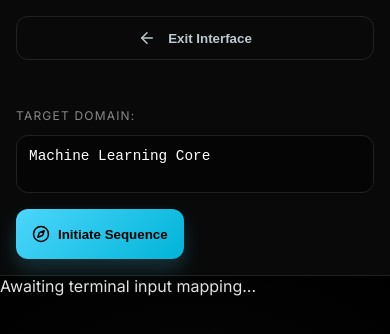
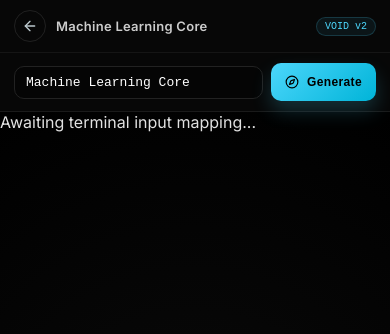
Before and after one commit to rohanwadadar/ai, a React (Vite) app: page / in a window 390 px wide. Both pictures are taken after a click on the button "View Roadmap Design". Shown: the top 334 px of the page. Built offline with nearby package versions, Linux system fonts and the light colour scheme.

Commit message:
ROADMAP MOBILE: High-Fidelity Compact Interface Update

```diff
--- a/src/Roadmap.css
+++ b/src/Roadmap.css
@@ -229,80 +229,223 @@
         flex-direction: column;
     }
 
+    /* ── Compact sticky header ── */
     .roadmap-container .roadmap-sidebar {
         width: 100%;
-        padding: 1rem;
+        padding: 0;
         border-right: none;
-        border-bottom: 1px solid #222;
-        background: rgba(10, 10, 10, 0.98);
+        border-bottom: 1px solid #1a1a1a;
+        background: rgba(8, 8, 8, 0.98);
+        backdrop-filter: blur(12px);
+        flex-shrink: 0;
     }
 
-    .back-button {
-        margin-bottom: 1rem;
-        width: 100%;
-        justify-content: center;
+    /* Header row: back btn + title + badge */
+    .mobile-header-row {
+        display: flex;
+        align-items: center;
+        gap: 10px;
+        padding: 10px 14px;
+        border-bottom: 1px solid #151515;
     }
 
-    .prompt-card {
-        margin-bottom: 1rem;
+    .roadmap-container .back-button {
+        width: 32px;
+        height: 32px;
+        padding: 0;
+        border-radius: 50%;
+        margin-bottom: 0;
+        justify-content: center;
+        flex-shrink: 0;
     }
 
-    .styled-textarea {
-        padding: 0.75rem;
-        font-size: 0.9rem;
+    /* Inline compact input row */
+    .mobile-input-row {
+        display: flex;
+        gap: 8px;
+        align-items: center;
+        padding: 10px 14px;
     }
 
+    .mobile-input-row .styled-textarea {
+        flex: 1;
+        padding: 8px 11px;
+        font-size: 13px;
+        border-radius: 10px;
+        resize: none;
+    }
+
+    .mobile-input-row .neon-btn {
+        padding: 0 14px;
+        height: 38px;
+        border-radius: 10px;
+        font-size: 12px;
+        letter-spacing: 0.03em;
+        white-space: nowrap;
+        flex-shrink: 0;
+    }
+
+    /* Steps section stays under the row */
+    .steps-section {
+        padding: 8px 14px 12px;
+        border-top: 1px solid #151515;
+    }
+
+    .steps-section h3 {
+        font-size: 10px;
+        color: #555;
+        text-transform: uppercase;
+        letter-spacing: 2px;
+        margin-bottom: 6px;
+    }
+
+    .steps-list {
+        display: flex;
+        flex-wrap: wrap;
+        gap: 6px;
+    }
+
+    .steps-list li {
+        font-size: 11px;
+        color: #666;
+        display: flex;
+        align-items: center;
+        gap: 4px;
+    }
+
+    .steps-list li.active {
+        color: #4cd6fb;
+    }
+
+    .sidebar-footer {
+        display: none;
+        /* button moved into mobile-input-row */
+    }
+
+    /* ── Canvas ── */
     .roadmap-canvas {
         height: 100%;
+        overflow-y: auto;
     }
 
     .scroll-wrapper {
-        padding: 2rem 1rem 5rem;
+        padding: 22px 14px 80px;
+        max-width: 100%;
     }
 
     .void-main-title {
-        font-size: 1.5rem;
-        margin-bottom: 3rem;
+        font-size: 1.35rem;
+        margin-bottom: 26px;
+        line-height: 1.25;
+    }
+
+    .void-main-title .subtitle {
+        font-size: 0.68rem;
+        letter-spacing: 3px;
+        margin-top: 6px;
+    }
+
+    /* ── Mobile timeline: single left rail ── */
+    .vector-path-container {
+        padding-left: 24px;
     }
 
     .neon-vector-line {
-        left: 20px;
+        left: 5px;
+        width: 1.5px;
         transform: none;
+        opacity: 0.6;
     }
 
+    /* All cards: full width, left-aligned, no alternating */
     .void-stage-row {
         flex-direction: column !important;
         align-items: flex-start !important;
-        padding-left: 45px;
-        margin-bottom: 3rem;
+        padding-left: 0;
+        margin-bottom: 18px;
     }
 
     .vector-junction {
-        left: 20px;
-        transform: translateX(-50%);
+        left: -19px;
+        top: 14px;
+        transform: none;
+        width: 9px;
+        height: 9px;
     }
 
     .holographic-card {
         width: 100%;
-        padding: 1.25rem;
+        padding: 13px 13px 11px;
+        border-radius: 13px;
+    }
+
+    .holographic-card:hover {
+        transform: none;
+        /* disable hover lift on touch */
+    }
+
+    .card-header {
+        margin-bottom: 8px;
     }
 
     .card-title {
-        font-size: 1rem;
+        font-size: 13px;
+        line-height: 1.35;
+    }
+
+    .card-index {
+        font-size: 11px;
+        opacity: 0.7;
+    }
+
+    .hologram-bullets li {
+        font-size: 12px;
+        margin-bottom: 5px;
+        line-height: 1.4;
+    }
+
+    /* Resources grid: single column */
+    .void-resources-container {
+        margin-top: 22px;
+        padding-top: 18px;
+        border-top: 1px solid #151515;
+    }
+
+    .void-resources-container h3 {
+        font-size: 10px;
+        text-transform: uppercase;
+        letter-spacing: 2px;
+        color: #555;
+        margin-bottom: 10px;
+    }
+
+    .void-links-grid {
+        display: flex;
+        flex-direction: column;
+        gap: 7px;
+    }
+
+    .void-resource-card {
+        padding: 9px 12px;
+        border-radius: 9px;
+        font-size: 12px;
     }
 }
 
 @media (max-width: 480px) {
     .scroll-wrapper {
-        padding: 1.5rem 0.5rem 6rem;
+        padding: 18px 12px 80px;
     }
 
-    .void-stage-row {
-        padding-left: 35px;
+    .void-main-title {
+        font-size: 1.2rem;
     }
 
-    .neon-vector-line,
+    .neon-vector-line {
+        left: 5px;
+    }
+
     .vector-junction {
-        left: 15px;
+        left: -17px;
     }
 }
--- a/src/Roadmap.jsx
+++ b/src/Roadmap.jsx
@@ -70,26 +70,46 @@ export default function Roadmap({ onBack }) {
 
             {/* Configuration Sidebar */}
             <aside className="roadmap-sidebar">
-                <button className="back-button" onClick={onBack}>
-                    <ArrowLeft size={18} />
-                    <span>Exit Interface</span>
-                </button>
 
-                <div className="prompt-card">
-                    <label>Target Domain:</label>
+                {/* Mobile header row (back + title) */}
+                <div className="mobile-header-row">
+                    <button className="back-button" onClick={onBack}>
+                        <ArrowLeft size={16} />
+                    </button>
+                    <span style={{ flex: 1, fontSize: '13px', fontWeight: 600, color: '#ccc', letterSpacing: '0.02em', overflow: 'hidden', textOverflow: 'ellipsis', whiteSpace: 'nowrap' }}>
+                        {prompt || 'Roadmap Interface'}
+                    </span>
+                    <span style={{ fontSize: '10px', fontFamily: 'monospace', color: '#4cd6fb', background: 'rgba(76,214,251,0.07)', border: '1px solid rgba(76,214,251,0.18)', padding: '3px 8px', borderRadius: '20px' }}>
+                        VOID v2
+                    </span>
+                </div>
+
+                {/* Inline input + generate button */}
+                <div className="mobile-input-row">
                     <textarea
                         className="styled-textarea"
                         value={prompt}
                         onChange={(e) => setPrompt(e.target.value)}
                         disabled={isLoading}
-                        rows={2}
+                        rows={1}
                         placeholder="e.g., Python Architecture..."
                     />
+                    <button
+                        className="neon-btn"
+                        onClick={generateRoadmap}
+                        disabled={isLoading}
+                    >
+                        {isLoading
+                            ? <Loader2 className="spin" size={16} />
+                            : <><Compass size={14} /> Generate</>
+                        }
+                    </button>
                 </div>
 
+                {/* Loading steps (compact pills row) */}
                 {isLoading && (
                     <div className="steps-section">
-                        <h3>Booting Sequence...</h3>
+                        <h3>Booting sequence</h3>
                         <ul className="steps-list">
                             {STEPS_LIST.map((step, idx) => (
                                 <li key={idx} className={idx <= activeStep ? 'active' : 'pending'}>
@@ -101,15 +121,13 @@ export default function Roadmap({ onBack }) {
                     </div>
                 )}
 
+                {/* Desktop-only footer button (hidden on mobile via CSS) */}
                 <div className="sidebar-footer">
-                    <button
-                        className="create-content-btn neon-btn"
-                        onClick={generateRoadmap}
-                        disabled={isLoading}
-                    >
+                    <button className="create-content-btn neon-btn" onClick={generateRoadmap} disabled={isLoading}>
                         {isLoading ? <Loader2 className="spin" size={20} /> : <><Compass size={18} /> Initiate Sequence</>}
                     </button>
                 </div>
+
             </aside>
 
             {/* Main Canvas with Scrolling Vector Map */}
```
